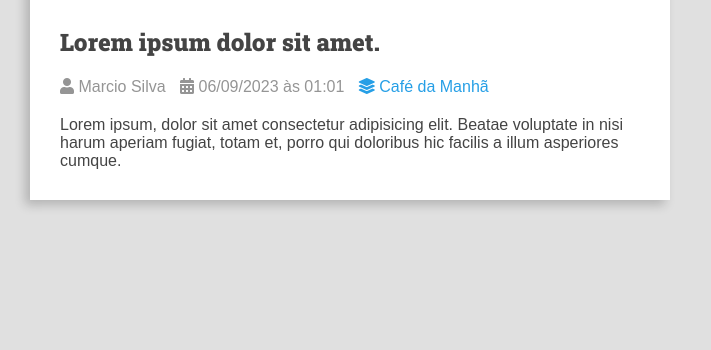
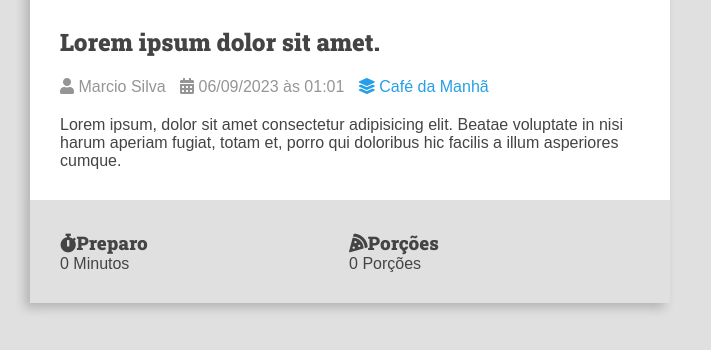
Before and after one commit to msdrum/curso-django-projeto1, a Django app: template recipes/templates/recipes/pages/home.html in a window 1280 px wide. Shown: the part 234-584 px from the top of the page, without its empty margins (0-711 px from the left). Run offline with Django 4.2, Linux system fonts and the light colour scheme; the template is opened without the code that fills it, so the values that code supplies are empty; parts of the project's set-up code (start-up, migrations or seed data) failed here and were passed over; some libraries are stand-ins or nearby versions.

Commit message:
solving identation problems at home.html file

```diff
--- a/recipes/templates/recipes/pages/home.html
+++ b/recipes/templates/recipes/pages/home.html
@@ -33,13 +33,25 @@
                     </span>
                 </div>
                 <div class="recipe-content">
-                    Lorem ipsum, dolor sit amet consectetur adipisicing elit. Beatae voluptate in nisi harum aperiam
-                    fugiat, totam et, porro qui doloribus hic facilis a illum asperiores cumque.
+                    <p>Lorem ipsum, dolor sit amet consectetur adipisicing elit. Beatae voluptate in nisi harum aperiam
+                        fugiat, totam et, porro qui doloribus hic facilis a illum asperiores cumque.</p>
+                </div>
+                <div class="recipe-meta-container">
+                    <div class="recipe-meta recipe-preparation">
+                        <h3 class="recipe-meta-title"><i class="fas fa-stopwatch"></i>Preparo</h3>
+                        <div class="recipe-meta-text">
+                            0 Minutos
+                        </div>
+                    </div>
+                    <div class="recipe-meta recipe-servings">
+                        <h3 class="recipe-meta-title"><i class="fas fa-pizza-slice"></i>Porções</h3>
+                        <div class="recipe-meta-text">
+                            0 Porções
+                        </div>
+                    </div>
                 </div>
             </div>
-
         </div>
-
     </main>
 
 
--- a/recipes/templates/recipes/partials/head.html
+++ b/recipes/templates/recipes/partials/head.html
@@ -226,6 +226,20 @@
         .recipe-author a:hover {
             color: var(--color-primary-dark);
         }
+
+        .recipe-meta-container {
+            display: flex;
+            flex-flow: row wrap;
+            padding: var(--spacing-gutter-medium);
+            background: var(--color-gray-1);
+        }
+
+        .recipe-meta {
+            display: flex;
+            flex-flow: column nowrap;
+            flex-shrink: 1;
+            flex-grow: 1;
+        }
     </style>
 
 </head>
```
